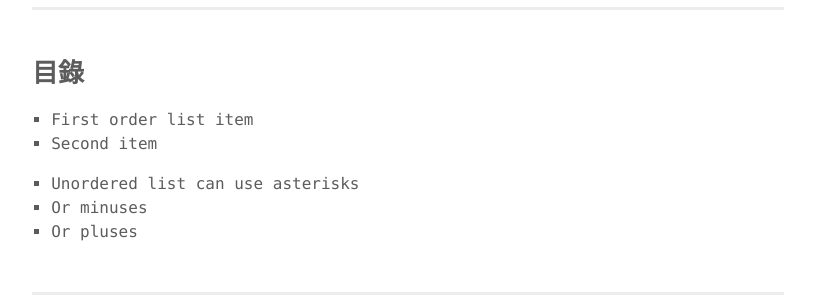
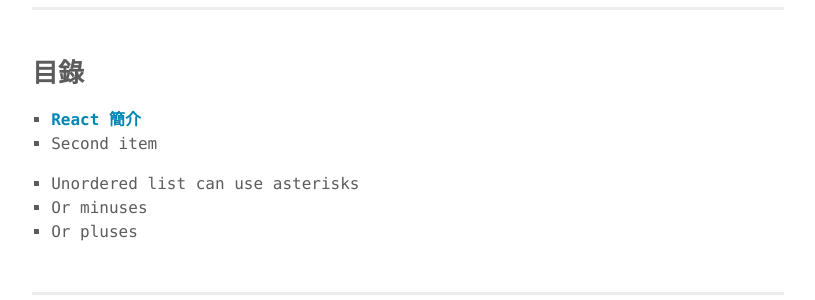
Before and after one commit to securenai/securenai.github.io, a Jekyll site: the page built from react.md, in a window 1280 px wide. Shown: the part 481-781 px from the top of the page, without its empty margins (232-1047 px from the left). Built offline with Jekyll 4.4.1, drawn with Linux system fonts in a browser that asks for light colours.

Commit message:
Create react.md

```diff
--- a/react.md
+++ b/react.md
@@ -18,7 +18,7 @@
 
 ## 目錄
 
-1. First order list item
+1. [**React 簡介**](/react/react#1)
 2. Second item
 
 * Unordered list can use asterisks
```
